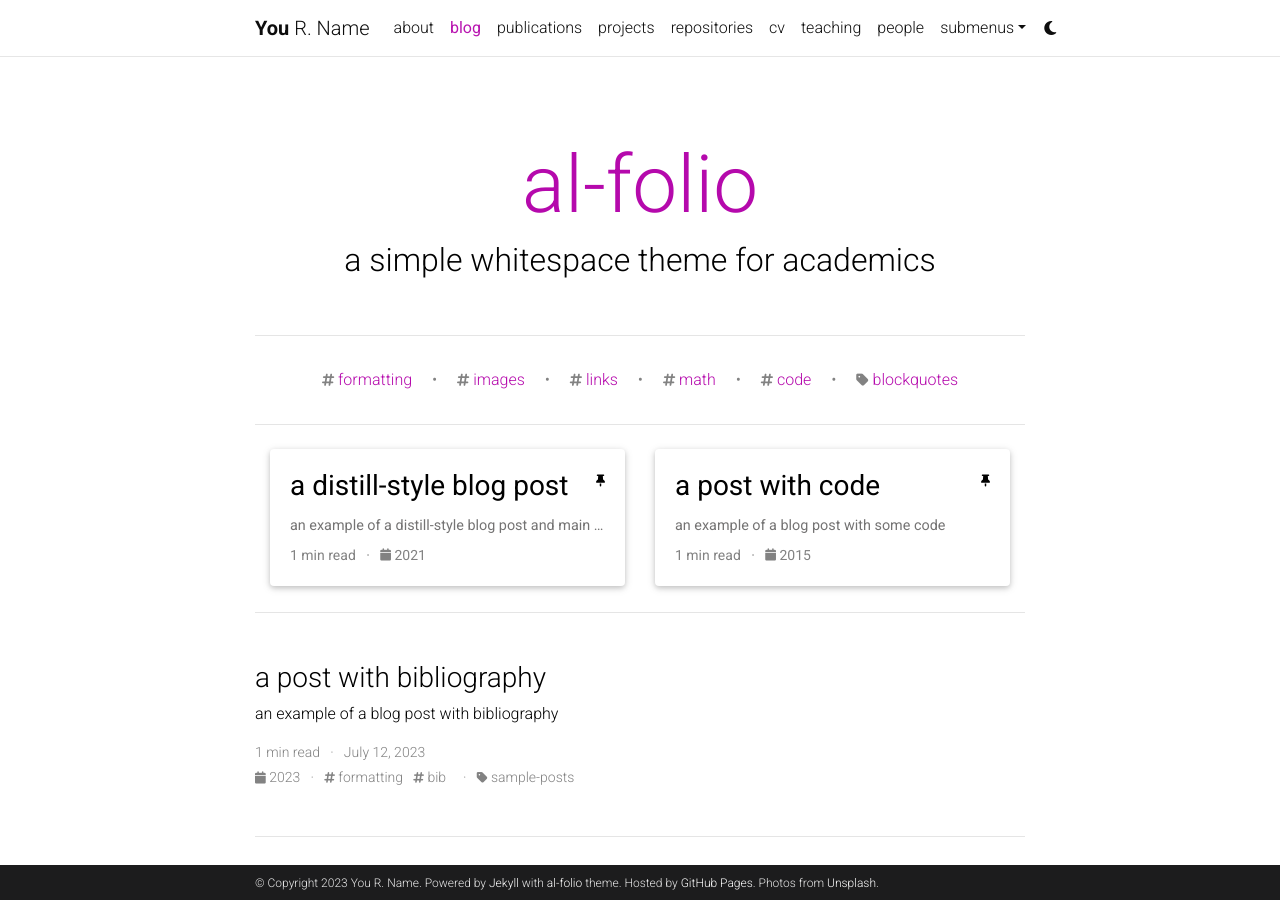
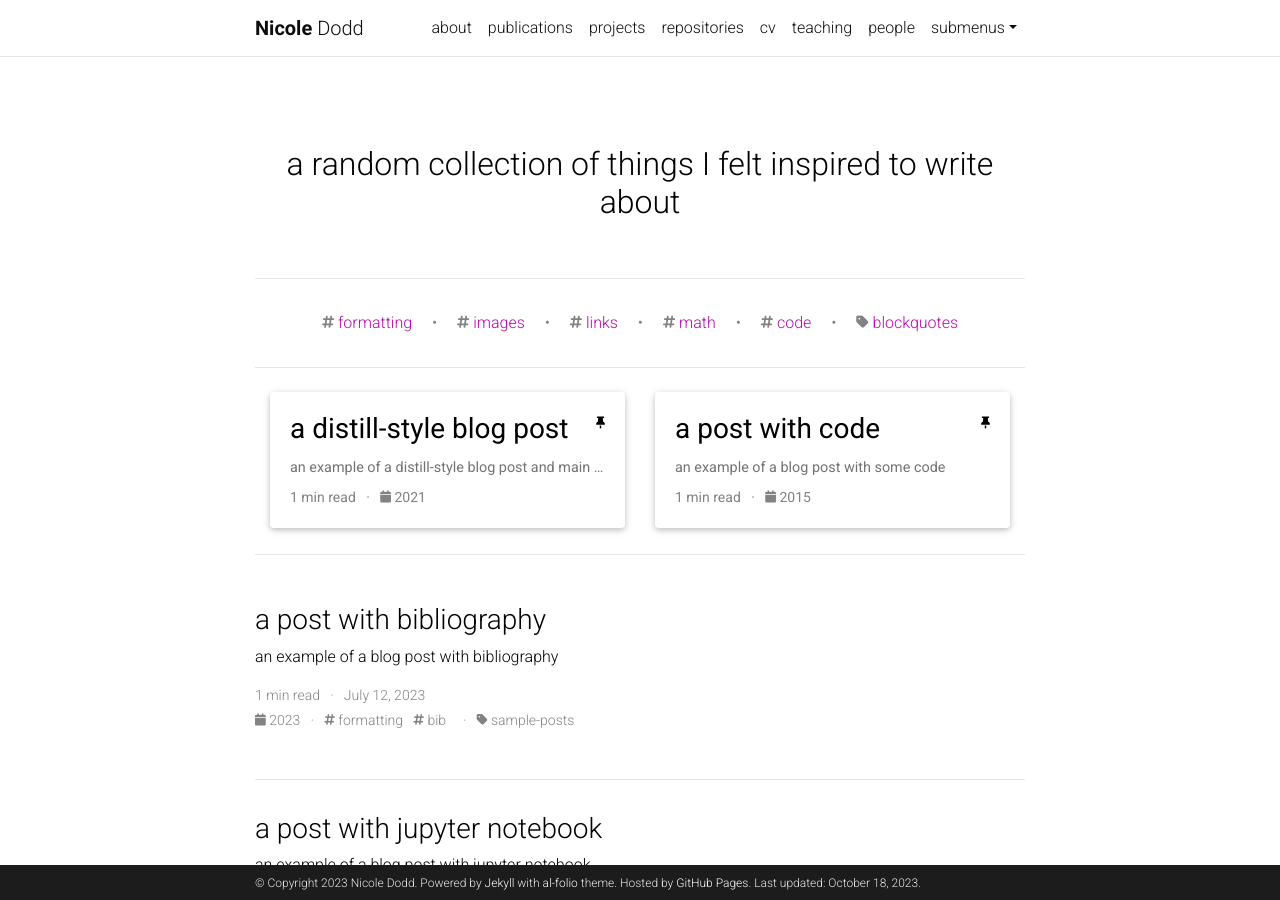
Before and after one commit to nicolechdodd/nicolechdodd.github.io, a Jekyll site: the page built from blog/index.html, in a window 1280 px wide and 900 px high. Built offline with Jekyll 4.4.1, drawn with Linux system fonts in a browser that asks for light colours; the list of posts is cut into pages by our own code; comment, search, counter and statistics services are not loaded; a style sheet for code colours, icons or effects is not loaded.

Commit message:
init about

```diff
--- a/Gemfile
+++ b/Gemfile
@@ -1,5 +1,6 @@
 source 'https://rubygems.org'
 group :jekyll_plugins do
+    gem 'wdm', '>= 0.1.0'
     gem 'classifier-reborn'
     gem 'jekyll'
     gem 'jekyll-archives'
--- a/_config.yml
+++ b/_config.yml
@@ -3,24 +3,23 @@
 # -----------------------------------------------------------------------------
 
 title: blank # the website title (if blank, full name will be used instead)
-first_name: You
-middle_name: R.
-last_name: Name
-email: you@example.com
+first_name: Nicole
+middle_name:
+last_name: Dodd
+email:
 description: > # the ">" symbol means to ignore newlines until "footer_text:"
   A simple, whitespace theme for academics. Based on [*folio](https://github.com/bogoli/-folio) design.
 footer_text: >
   Powered by <a href="https://jekyllrb.com/" target="_blank">Jekyll</a> with <a href="https://github.com/alshedivat/al-folio">al-folio</a> theme.
   Hosted by <a href="https://pages.github.com/" target="_blank">GitHub Pages</a>.
-  Photos from <a href="https://unsplash.com" target="_blank">Unsplash</a>.
-keywords: jekyll, jekyll-theme, academic-website, portfolio-website  # add your own keywords or leave empty
+keywords:  # add your own keywords or leave empty
 
 lang: en # the language of your site (for example: en, fr, cn, ru, etc.)
 icon: ⚛️  # the emoji used as the favicon (alternatively, provide image name in /assets/img/)
 
-url: https://alshedivat.github.io # the base hostname & protocol for your site
-baseurl: /al-folio # the subpath of your site, e.g. /blog/
-last_updated: false # set to true if you want to display last updated in the footer
+url: https://nicolechdodd.github.io # the base hostname & protocol for your site
+baseurl: # the subpath of your site, e.g. /blog/
+last_updated: true # set to true if you want to display last updated in the footer
 impressum_path:  # set to path to include impressum link in the footer, use the same path as permalink in a page, helps to conform with EU GDPR
 
 # -----------------------------------------------------------------------------
@@ -41,7 +40,7 @@
 # will use title and url fields
 # Take a look to https://github.com/jekyll/jekyll-feed for more customization
 
-rss_icon: true
+rss_icon: false
 
 # -----------------------------------------------------------------------------
 # Layout
@@ -67,13 +66,13 @@
 # Social integration
 # -----------------------------------------------------------------------------
 
-github_username: # your GitHub user name
+github_username: nicolechdodd # your GitHub user name
 gitlab_username: # your GitLab user name
-twitter_username: # your Twitter handle
+twitter_username: nicolechdodd # your Twitter handle
 mastodon_username: # your mastodon instance+username in the format instance.tld/@username
-linkedin_username: # your LinkedIn user name
+linkedin_username: ncdodd # your LinkedIn user name
 telegram_username: # your Telegram user name
-scholar_userid: # your Google Scholar ID
+scholar_userid: UwphLskAAAAJ # your Google Scholar ID
 semanticscholar_id: # your Semantic Scholar ID
 whatsapp_number: # your WhatsApp number (full phone number in international format. Omit any zeroes, brackets, or dashes when adding the phone number in international format.)
 orcid_id: # your ORCID ID
@@ -103,8 +102,7 @@
 zotero_username: # your zotero username
 wechat_qr: # filename of your wechat qr-code saved as an image (e.g., wechat-qr.png if saved to assets/img/wechat-qr.png)
 
-contact_note: >
-  You can even add a little note about which of these is the best way to reach you.
+contact_note: > # You can even add a little note about which of these is the best way to reach you.
 
 # -----------------------------------------------------------------------------
 # Analytics and search engine verification
@@ -120,9 +118,9 @@
 # Blog
 # -----------------------------------------------------------------------------
 
-blog_name: al-folio # blog_name will be displayed in your blog page
-blog_nav_title: blog # your blog must have a title for it to be displayed in the nav bar
-blog_description: a simple whitespace theme for academics
+blog_name: # blog_name will be displayed in your blog page
+blog_nav_title: # your blog must have a title for it to be displayed in the nav bar
+blog_description: a random collection of things I felt inspired to write about
 permalink: /blog/:year/:title/
 
 # Pagination
@@ -148,15 +146,15 @@
   lang: en
 
 # Disqus comments (DEPRECATED)
-disqus_shortname: al-folio # put your disqus shortname
+disqus_shortname: # put your disqus shortname
 # https://help.disqus.com/en/articles/1717111-what-s-a-shortname
 
 # External sources.
 # If you have blog posts published on medium.com or other external sources,
 # you can display them in your blog by adding a link to the RSS feed.
 external_sources:
-  - name: medium.com
-    rss_url: https://medium.com/@al-folio/feed
+  - name:
+    rss_url:
 
 # -----------------------------------------------------------------------------
 # Collections
@@ -178,7 +176,7 @@
   limit: 5 # leave blank to include all the news in the `_news` folder
 
 latest_posts:
-  enabled: true
+  enabled: false
   scrollable: true # adds a vertical scroll bar if there are more than 3 new posts items
   limit: 3 # leave blank to include all the blog posts
 
@@ -272,8 +270,8 @@
 
 scholar:
 
-  last_name: [Einstein]
-  first_name: [Albert, A.]
+  last_name: [Dodd]
+  first_name: [Nicole, N.]
 
   style: apa
   locale: en
@@ -299,8 +297,8 @@
 
 # Display different badges withs stats for your publications
 enable_publication_badges:
-  altmetric: true # Altmetric badge (https://www.altmetric.com/products/altmetric-badges/)
-  dimensions: true # Dimensions badge (https://badge.dimensions.ai/)
+  altmetric: false # Altmetric badge (https://www.altmetric.com/products/altmetric-badges/)
+  dimensions: false # Dimensions badge (https://badge.dimensions.ai/)
 
 # Filter out certain bibtex entry keywords used internally from the bib output
 filtered_bibtex_keywords: [abbr, abstract, arxiv, bibtex_show, html, pdf, selected, supp, blog, code, poster, slides, website, preview, altmetric]
@@ -358,17 +356,17 @@
 # -----------------------------------------------------------------------------
 
 enable_google_analytics:    false  # enables google analytics
-enable_cronitor_analytics: false  # enables cronitor RUM analytics
+enable_cronitor_analytics:  false  # enables cronitor RUM analytics
 enable_google_verification: false  # enables google site verification
 enable_bing_verification:   false  # enables bing site verification
 enable_masonry:             true   # enables automatic project cards arrangement
 enable_math:                true   # enables math typesetting (uses MathJax)
 enable_tooltips:            false  # enables automatic tooltip links generated
                                    # for each section titles on pages and posts
-enable_darkmode:            true   # enables switching between light/dark modes
+enable_darkmode:            false   # enables switching between light/dark modes
 enable_navbar_social:       false  # enables displaying social links in the
                                    # navbar on the about page
-enable_project_categories:  true   # enables categorization of projects into
+enable_project_categories:  false   # enables categorization of projects into
                                    # multiple categories
 enable_medium_zoom:         true   # enables image zoom feature (as on medium.com)
 enable_progressbar:         true   # enables a horizontal progress bar linked to the vertical scroll position
```
Also changed, not shown: _pages/about.md (+8 -10 lines), assets/img/11.jpg, assets/img/4.jpg, 1 other file.
